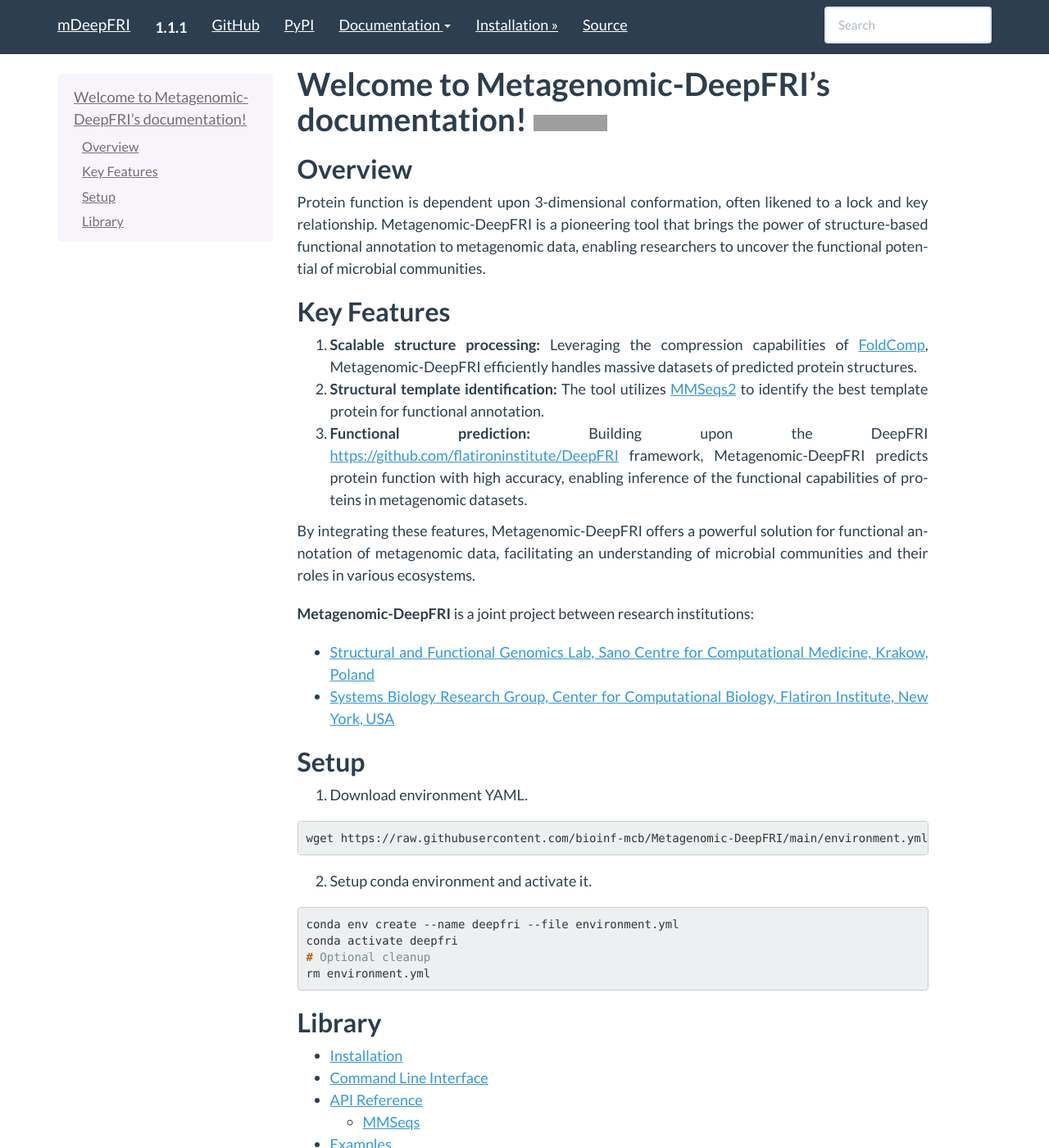
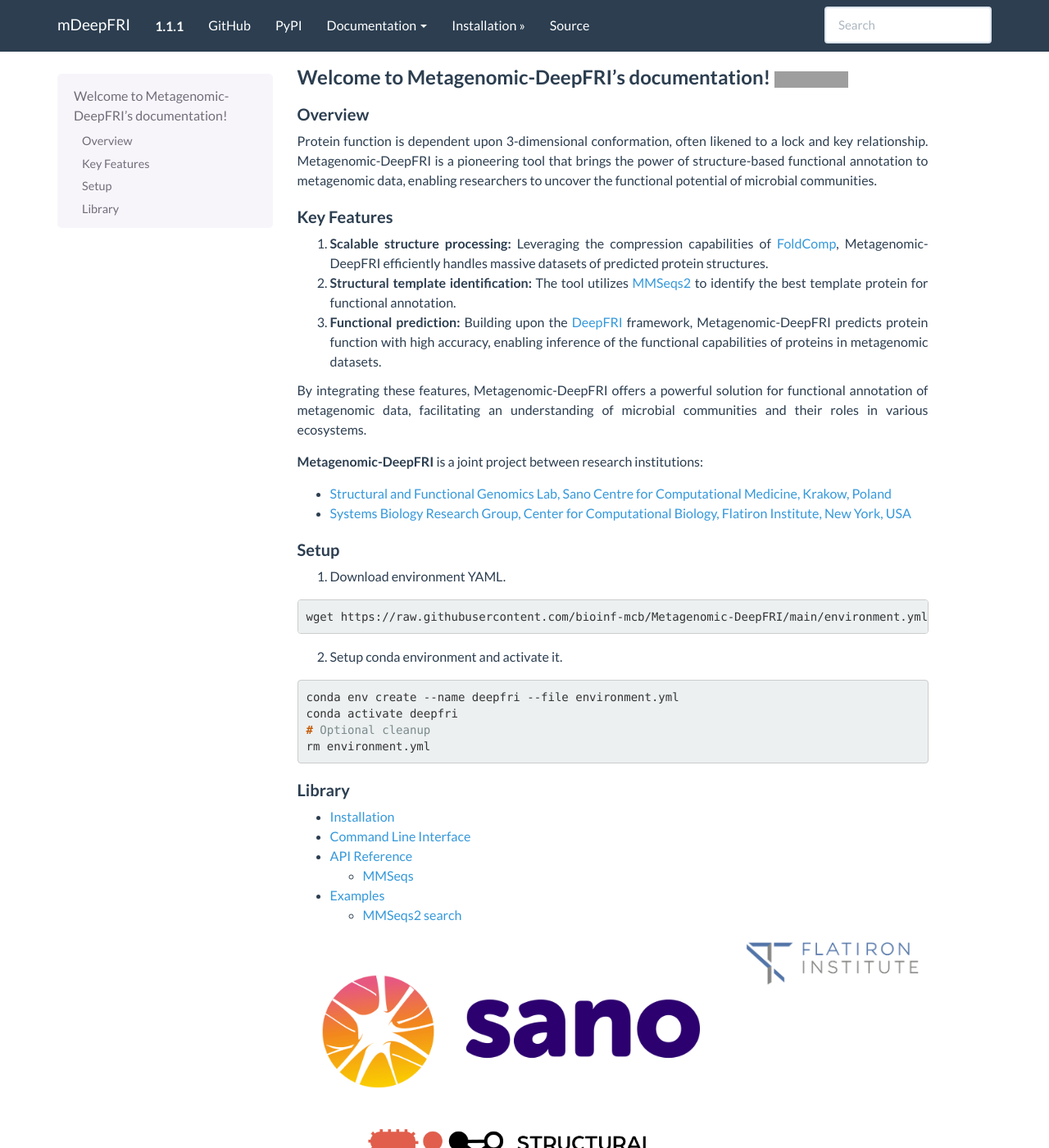
Before and after one commit to bioinf-mcb/Metagenomic-DeepFRI, a Sphinx documentation site: the page built from docs/index.rst, in a window 1280 px wide and 1400 px high. Shown: the whole window at 82% size. Built offline with Sphinx 7.4.7, drawn with Linux system fonts in a browser that asks for light colours; the version number is read from the project's files by our own code; grey boxes are pictures that could not be loaded.

Commit message:
docs: imporve styling

```diff
--- a/docs/_static/css/main.css
+++ b/docs/_static/css/main.css
@@ -1,13 +1,8 @@
 /* Typography */
 
 body {
-    font-size: 18px; /* increase font size for better readability */
-    line-height: 1.5; /* improve line spacing */
-  }
-
-  p {
-    text-align: justify;
-    margin-bottom: 20px; /* add space between paragraphs */
+    font-size: 16px; /* a comfortable font size for body text */
+    line-height: 1.5; /* maintain a good line spacing */
   }
 
   h1, h2, h3, h4, h5, h6 {
@@ -16,11 +11,27 @@ body {
     margin-bottom: 10px; /* add space between headings and content */
   }
 
+  h1 {
+    font-size: 24px; /* a clear hierarchy for headings */
+  }
+
+  h2 {
+    font-size: 20px;
+  }
+
+  h3 {
+    font-size: 18px;
+  }
+
+  p {
+    text-align: justify;
+    margin-bottom: 15px; /* add space between paragraphs */
+  }
+
   /* Links */
 
   a:link {
     color: #3498db; /* keep the same link color as Flatly */
-    text-decoration: underline; /* add underline to links */
   }
 
   a:hover {
@@ -69,6 +80,6 @@ body {
 
   @media (max-width: 768px) {
     body {
-      font-size: 16px; /* reduce font size on smaller screens */
+      font-size: 14px; /* reduce font size on smaller screens */
     }
   }
--- a/docs/index.rst
+++ b/docs/index.rst
@@ -17,7 +17,7 @@ Key Features
 
 1. **Scalable structure processing:** Leveraging the compression capabilities of `FoldComp <https://github.com/steineggerlab/foldcomp/>`_, Metagenomic-DeepFRI efficiently handles massive datasets of predicted protein structures.
 2. **Structural template identification:** The tool utilizes `MMSeqs2 <https://github.com/soedinglab/MMseqs2>`_ to identify the best template protein for functional annotation.
-3. **Functional prediction:** Building upon the DeepFRI `<https://github.com/flatironinstitute/DeepFRI>`_ framework, Metagenomic-DeepFRI predicts protein function with high accuracy, enabling inference of the functional capabilities of proteins in metagenomic datasets.
+3. **Functional prediction:** Building upon the `DeepFRI <https://github.com/flatironinstitute/DeepFRI>`_ framework, Metagenomic-DeepFRI predicts protein function with high accuracy, enabling inference of the functional capabilities of proteins in metagenomic datasets.
 
 By integrating these features, Metagenomic-DeepFRI offers a powerful solution for functional annotation of metagenomic data, facilitating an understanding of microbial communities and their roles in various ecosystems.
 
```
